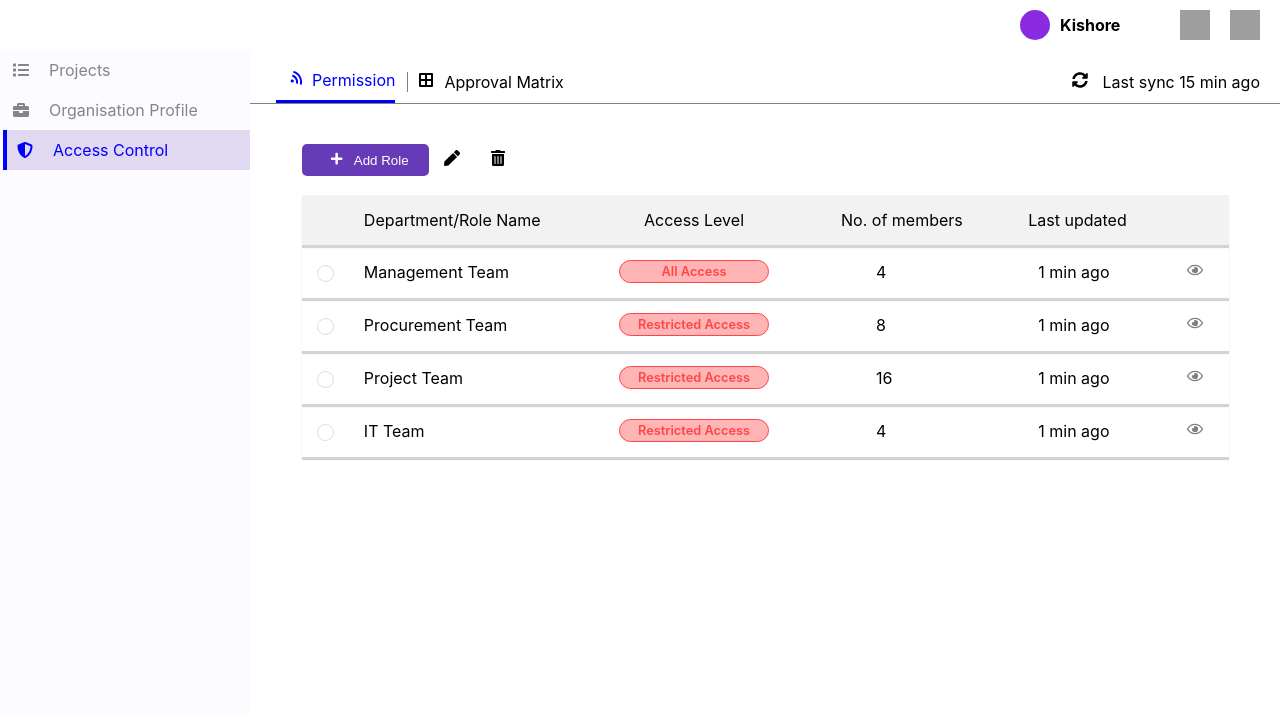
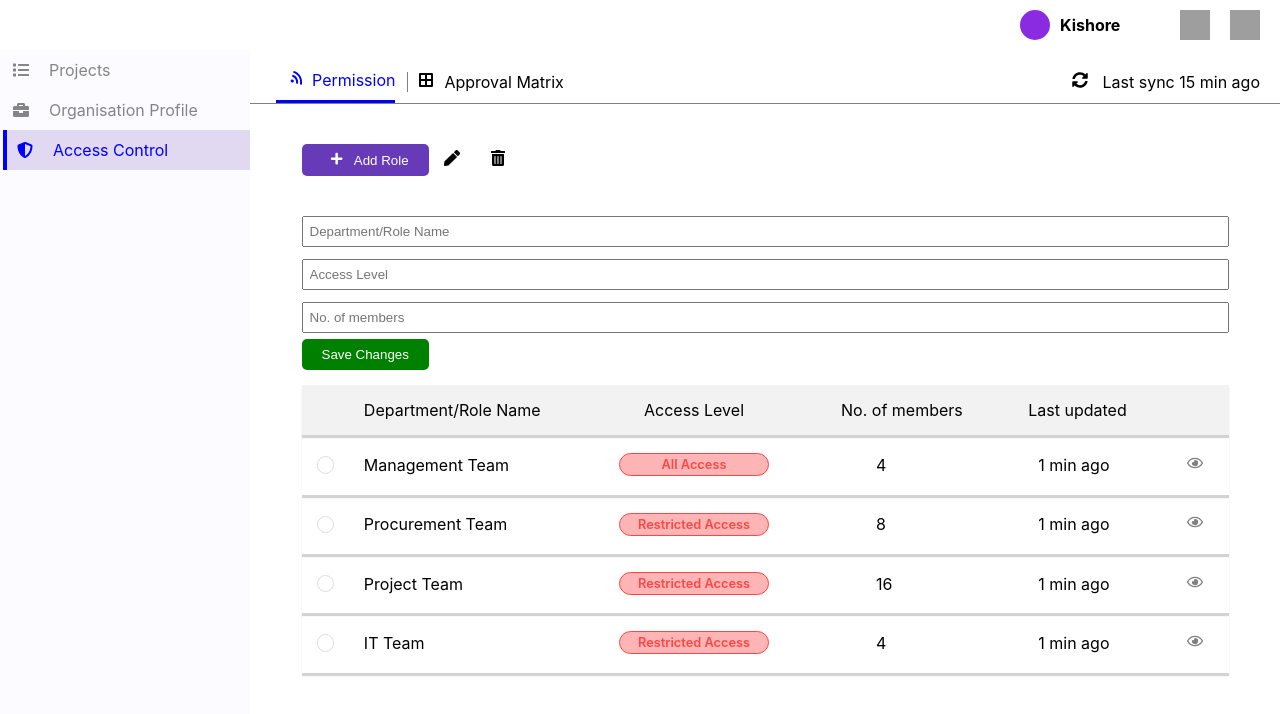
Before and after one commit to DefCon-018/mysite-test, a React (Create React App) app: page / in a window 1280 px wide. Both pictures are taken after a click on the button "Add Role". Shown: the top 714 px of the page. Built offline with nearby package versions, Linux system fonts and the light colour scheme; grey boxes are pictures that could not be loaded.

Commit message:
Finish first page

```diff
--- a/src/actions/index.js
+++ b/src/actions/index.js
@@ -1,4 +1,5 @@
 export const ADD_DATA = 'ADD_DATA';
+export const ADD_NEW_DATA = 'ADD_NEW_DATA';
 
 export function addData(data){
     return {
@@ -6,3 +7,10 @@ export function addData(data){
         data
     }
 }
+
+export function addNewData(newData){
+    return{
+        type: ADD_NEW_DATA,
+        newData
+    }
+}
--- a/src/components/Content.js
+++ b/src/components/Content.js
@@ -1,18 +1,64 @@
 import React from 'react';
-import { addData } from '../actions';
+import { addData, addNewData } from '../actions';
 import { data } from '../data';
 import {connect} from 'react-redux';
 import {FaSyncAlt, FaWifi, FaBorderAll, FaPlus, FaPen, FaTrashAlt, FaRegEye} from "react-icons/fa";
 
 class Content extends React.Component {
 
+    constructor(props){
+        super(props);
+        this.state= {
+            addRole: 0,
+            name: '',
+            accessLevel: '',
+            num_members: '',
+        }
+    }
     componentDidMount(){
         const {dispatch} = this.props;
         dispatch(addData(data));
     }
 
+    handleAddRole = () =>{
+        let {addRole} = this.state;
+        if(addRole == 1){
+            this.setState({
+                name: '',
+                accessLevel: '',
+                num_members: ''
+            })
+        }
+        this.setState((prevState)=>{
+            return{
+                addRole: prevState.addRole ^ 1
+            }
+        })
+    }
+
+    handleSaveChanges = (e) => {
+        e.preventDefault();
+        let {name, accessLevel, num_members} = this.state;
+        if(name === '' || accessLevel === '', num_members === ''){
+            return;
+        }
+        let newData= {
+            name,
+            accessLevel,
+            num_members
+        }
+        this.props.dispatch(addNewData(newData));
+    }
+
+    handleFieldChange = (field, value) =>{
+        this.setState({
+            [field]: value
+        })
+    }
+
     render() {
         let {data} = this.props;
+        let {addRole} = this.state;
         return (
             <div className= "container">
                 <div className= "heading">
@@ -27,10 +73,21 @@ class Content extends React.Component {
 
                 <div className= "content">
                     <div className= "content-head">
-                        <button className= "btn"><span className= "plus"><FaPlus /></span> Add Role</button>
+                        <button onClick= {this.handleAddRole} className= "btn"><span className= "plus"><FaPlus /></span> Add Role</button>
                         <div><FaPen /></div>
                         <div><FaTrashAlt /></div>
                     </div>
+
+                    {
+                        addRole === 1 &&
+                        <form className= "add-form">
+                            <input required onChange= {(e)=>{this.handleFieldChange('name', e.target.value)}} type= "text" placeholder= "Department/Role Name" />
+                            <input required onChange= {(e)=>{this.handleFieldChange('accessLevel', e.target.value)}} type= "text" placeholder= "Access Level" />
+                            <input required onChange= {(e)=>{this.handleFieldChange('num_members', e.target.value)}} type= "text" placeholder= "No. of members" />
+                            <button onClick= {this.handleSaveChanges} className= "btn save">Save Changes</button>
+                        </form>
+                    }
+
                     <div className= "content-detail">
                         <table>
                             <tr className= "detail-head">
--- a/src/index.css
+++ b/src/index.css
@@ -173,6 +173,7 @@ img{
   border: none;
   outline: none;
   border-radius: 5px;
+  cursor: pointer;
 }
 .plus{
   padding: 8px;
@@ -190,6 +191,7 @@ table{
 tr{
   box-shadow: 0 3px 1px lightgray;
   margin-bottom: 2px;
+  cursor: pointer;
 }
 
 td{
@@ -261,3 +263,17 @@ td{
   border: 1.3px solid #FF4646;
   color: #FF4646;
 }
+
+input{
+  padding: 6px;
+  width: 100%;
+  margin: 6px 0px ;
+}
+
+.add-form{
+  transition: display 1s;
+  padding: 15px 0px ;
+}
+.save{
+  background-color: green;
+}
--- a/src/reducers/data.js
+++ b/src/reducers/data.js
@@ -1,9 +1,11 @@
-import { ADD_DATA } from "../actions";
+import { ADD_DATA, ADD_NEW_DATA } from "../actions";
 
 export default function data(state= [], action){
     switch(action.type){
         case ADD_DATA:
             return action.data
+        case ADD_NEW_DATA:
+            return [...state, action.newData];
         default:
             return state;
     }
```
